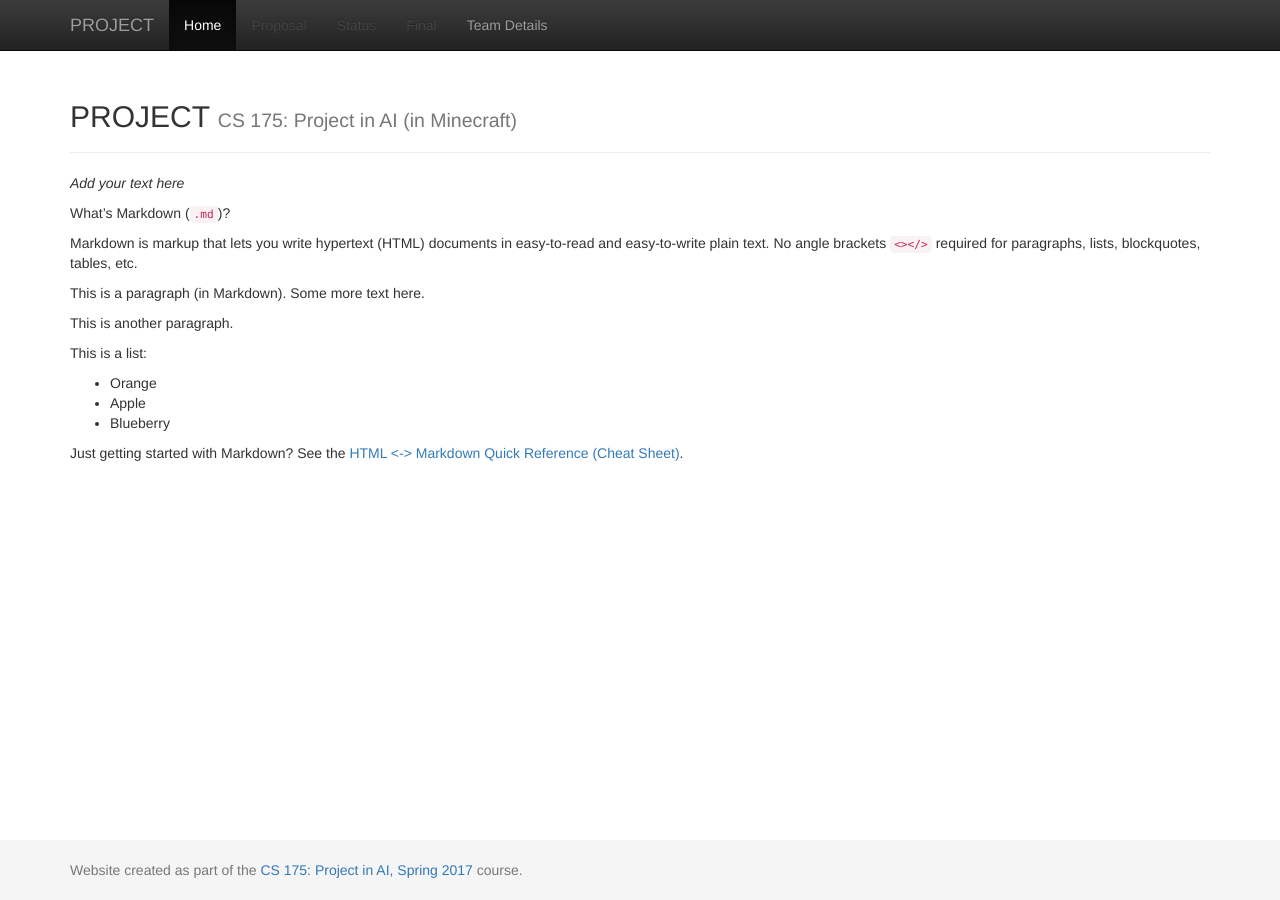
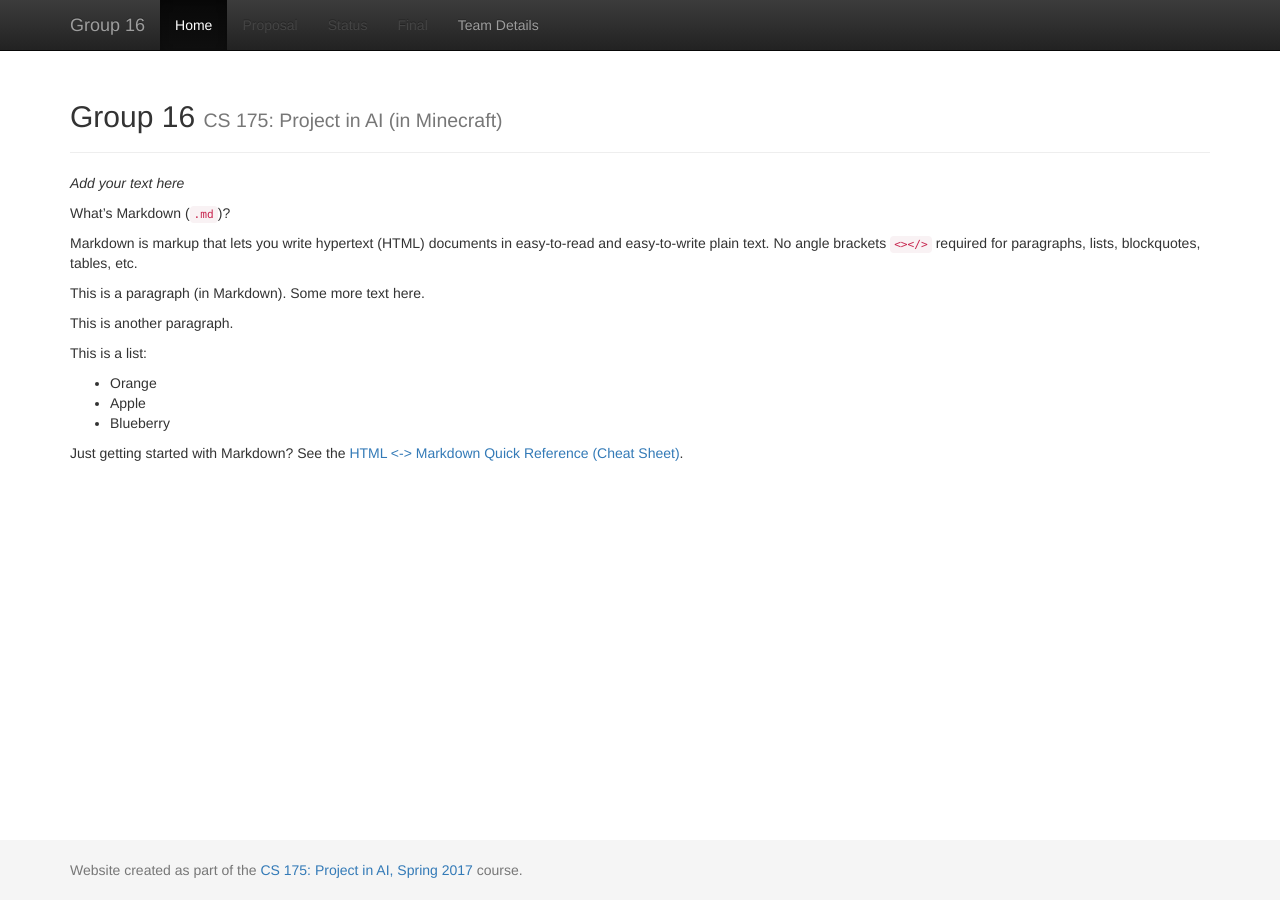
Before and after one commit to becamorin20/Group-16, a Jekyll site: the page built from docs/index.md, in a window 1280 px wide. Built offline with Jekyll 4.4.1, drawn with Linux system fonts in a browser that asks for light colours.

Commit message:
Update _config.yml

```diff
--- a/docs/_config.yml
+++ b/docs/_config.yml
@@ -1,7 +1,7 @@
 ###########
 # site.title
 
-title:    'PROJECT'
+title:    'Group 16'
 subtitle: 'CS 175: Project in AI (in Minecraft)'
 
 
```
